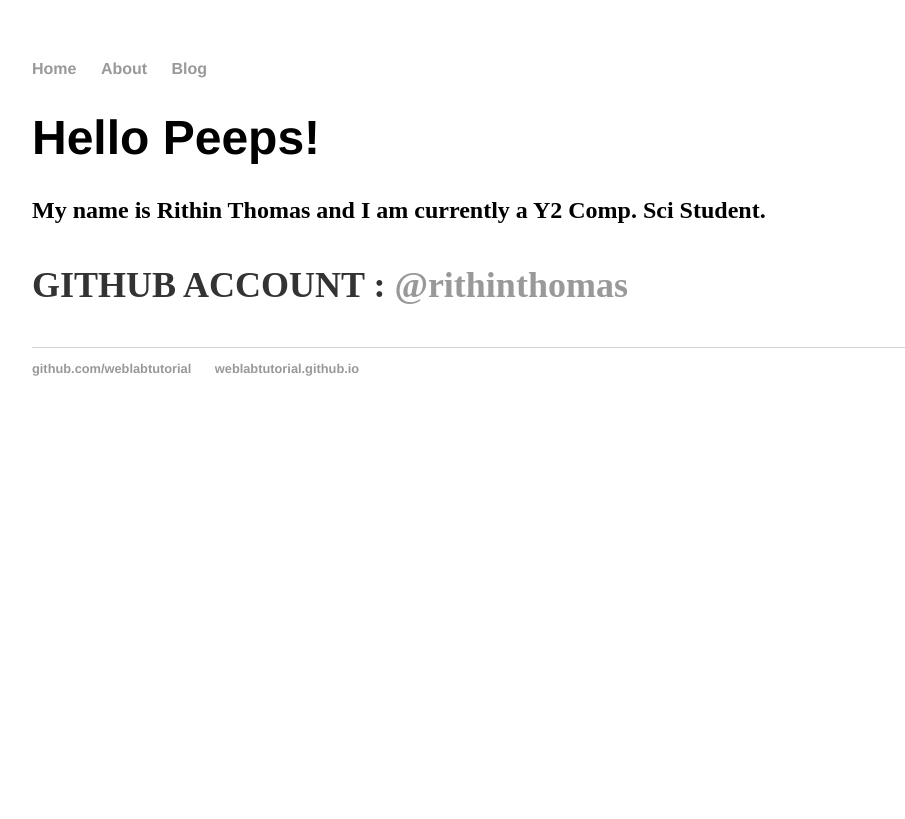
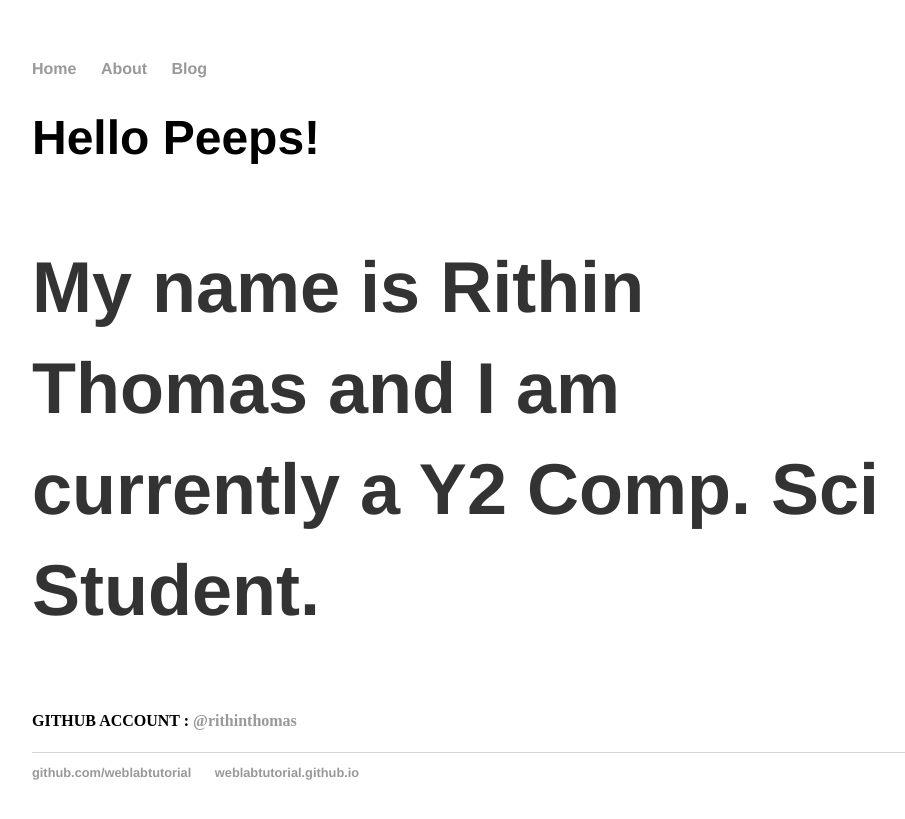
Before and after one commit to rithinthomas/rithinthomas.github.io, a Jekyll site: the page built from about/index.html, in a window 1280 px wide. Shown: the top 819 px of the page, without its empty margins (160-1065 px from the left). Built offline with Jekyll 4.4.1, drawn with Linux system fonts in a browser that asks for light colours.

Commit message:
Update index.html

```diff
--- a/about/index.html
+++ b/about/index.html
@@ -4,9 +4,9 @@ title: Hello Peeps!
 ---
 
   <h1>{{page.title}}<h1>
-  <h2>My name is Rithin Thomas and I am currently a Y2 Comp. Sci Student.<h2>
+  <p>My name is Rithin Thomas and I am currently a Y2 Comp. Sci Student.<p>
 
-  <p>
+  <h4>
     GITHUB ACCOUNT :
       <a href="https://github.com/rithinthomas">@rithinthomas</a>
-  </p>
+  </h4>
```
